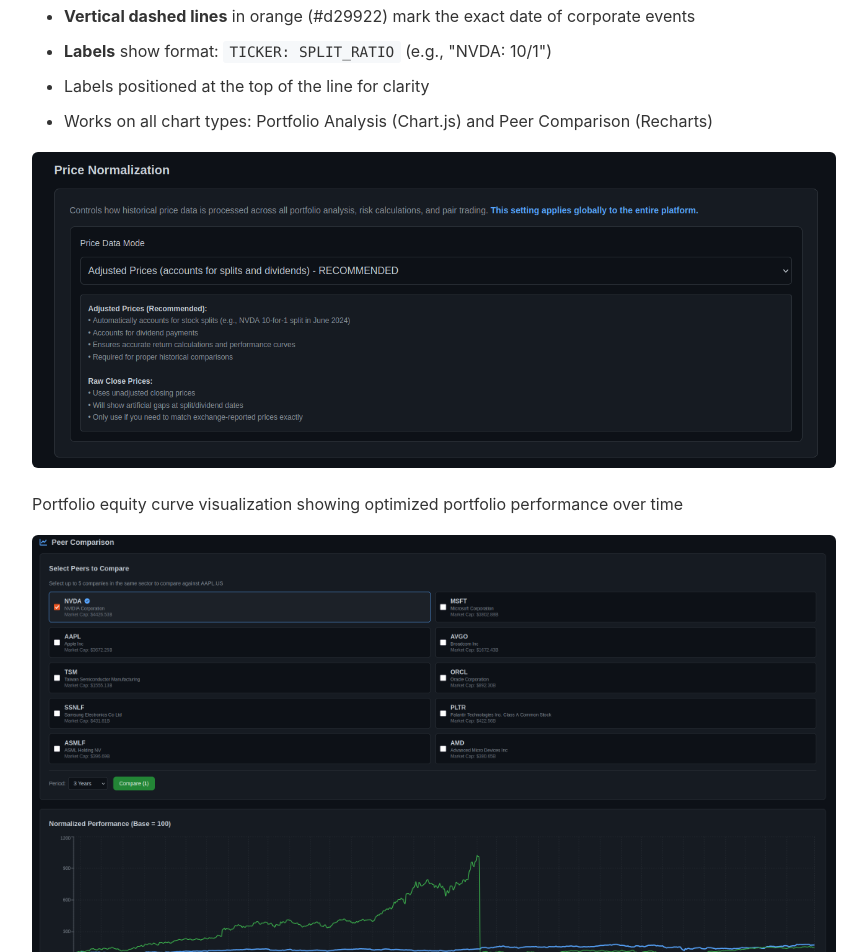
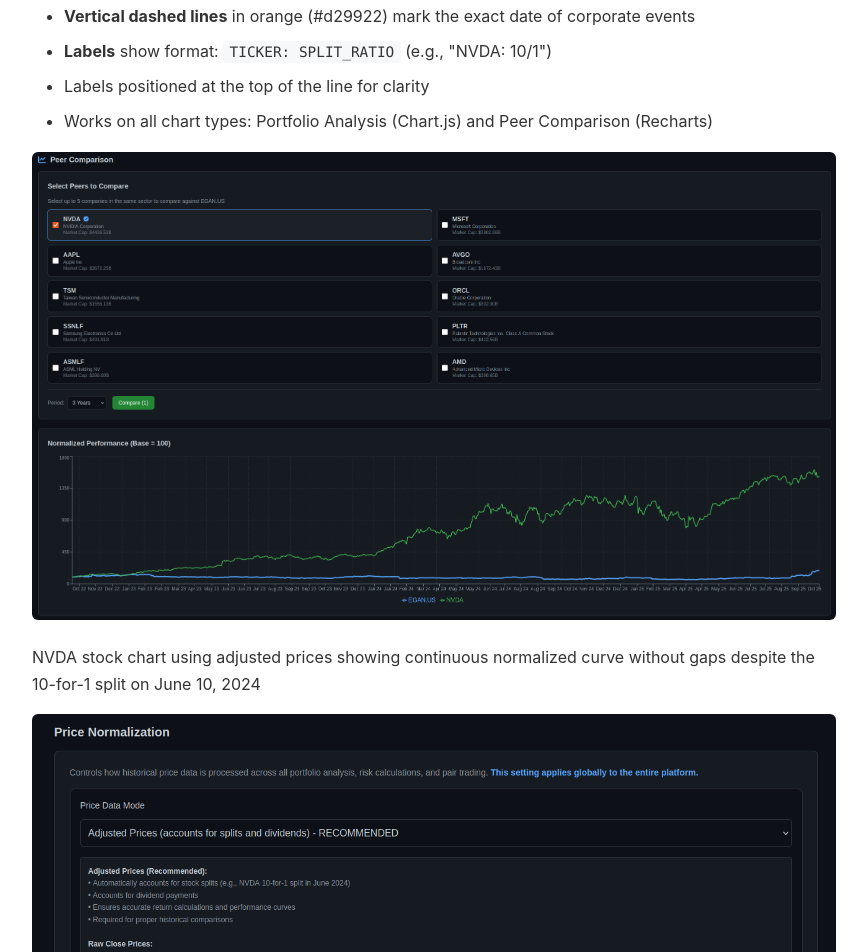
Before and after one commit to SL-Mar/SL-Mar.github.io, a plain HTML site: page quantcoderfs/docs.html in a window 1280 px wide. Shown: the part 10538-11490 px from the top of the page, without its empty margins (296-1163 px from the left). Drawn offline with Linux system fonts and the light colour scheme.

Commit message:
docs: Add missing screenshot 51 for NVDA normalized price chart
Shows NVDA continuous curve with adjusted prices (no gap despite 10-for-1 split)

```diff
--- a/quantcoderfs/docs.html
+++ b/quantcoderfs/docs.html
@@ -503,6 +503,11 @@ After Split (current):
                         <li>Labels positioned at the top of the line for clarity</li>
                         <li>Works on all chart types: Portfolio Analysis (Chart.js) and Peer Comparison (Recharts)</li>
                     </ul>
+
+                    <div class="screenshot">
+                        <img src="assets/images/quantcoder51.png" alt="NVDA Stock Chart with Adjusted Prices" style="width: 100%; max-width: 100%; height: auto; border: 1px solid var(--border); border-radius: 6px; margin-bottom: 1rem;" />
+                        <p class="caption">NVDA stock chart using adjusted prices showing continuous normalized curve without gaps despite the 10-for-1 split on June 10, 2024</p>
+                    </div>
 
                     <div class="screenshot">
                         <img src="assets/images/quantcoder52.png" alt="Portfolio Analysis Chart" style="width: 100%; max-width: 100%; height: auto; border: 1px solid var(--border); border-radius: 6px; margin-bottom: 1rem;" />
```
